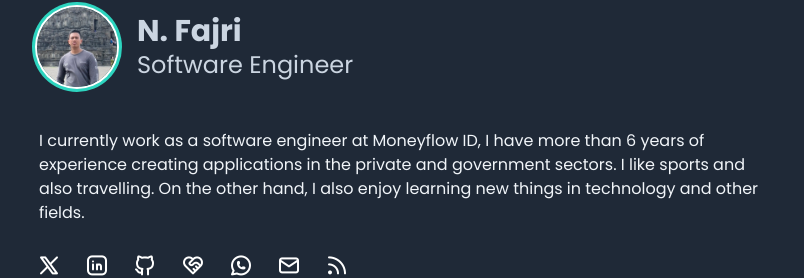
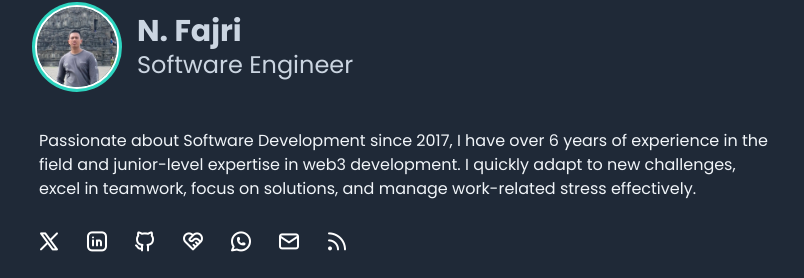
Before and after one commit to masb0ymas/next-resume, an Astro site: page / in a window 1280 px wide. Shown: the part 65-343 px from the top of the page, without its empty margins (235-1039 px from the left). Built offline with nearby package versions, Linux system fonts and the light colour scheme; Astro itself is replaced by a stand-in of ours.

Commit message:
fix: index page

```diff
--- a/src/pages/index.astro
+++ b/src/pages/index.astro
@@ -1,10 +1,12 @@
 ---
+import CoreSkill from "~/components/CoreSkill.astro";
 import Education from "~/components/Education.astro";
 import Experience from "~/components/Experience.astro";
 import GithubRepo from "~/components/GithubRepo.astro";
 import PageMeta from "~/components/PageMeta.astro";
 import Project from "~/components/Project.astro";
 import SocialMedia from "~/components/SocialMedia.astro";
+import Volunteer from "~/components/Volunteer.astro";
 import { MY_NAME, MY_POSITION, SITE_TITLE } from "~/config/site";
 import BaseLayout from "~/layouts/BaseLayout.astro";
 ---
@@ -41,11 +43,10 @@ import BaseLayout from "~/layouts/BaseLayout.astro";
       <div class="py-6">
         <div class="relative rounded-lg p-[2px]">
           <p class="text-slate-100">
-            I currently work as a software engineer at Moneyflow ID, I have more
-            than 6 years of experience creating applications in the private and
-            government sectors. I like sports and also travelling. On the other
-            hand, I also enjoy learning new things in technology and other
-            fields.
+            Passionate about Software Development since 2017, I have over 6
+            years of experience in the field and junior-level expertise in web3
+            development. I quickly adapt to new challenges, excel in teamwork,
+            focus on solutions, and manage work-related stress effectively.
           </p>
         </div>
       </div>
@@ -54,8 +55,10 @@ import BaseLayout from "~/layouts/BaseLayout.astro";
     </div>
   </section>
 
+  <Experience />
+  <Volunteer />
+  <CoreSkill />
   <Project />
-  <Experience />
   <Education />
   <GithubRepo />
 </BaseLayout>
```
